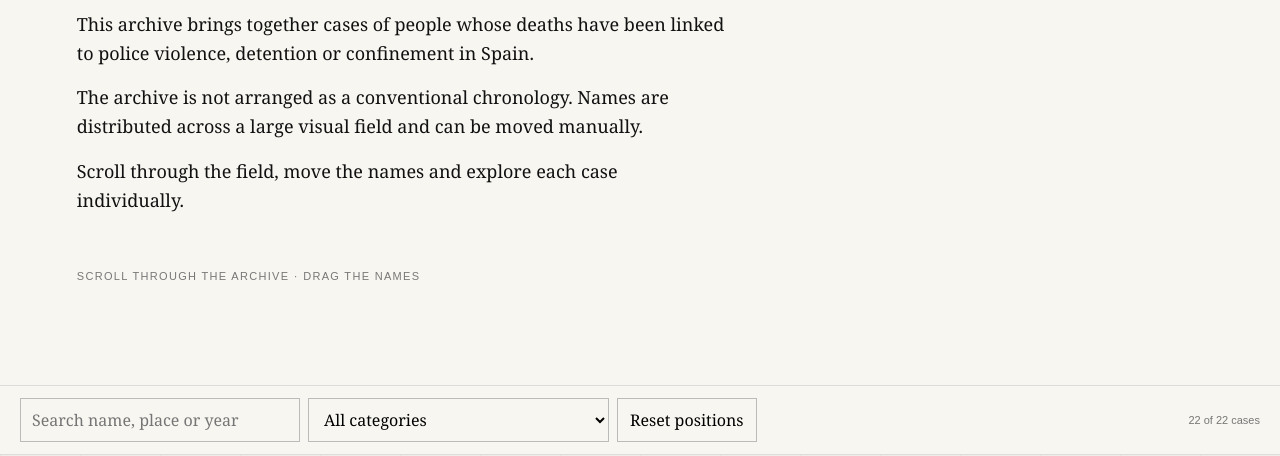
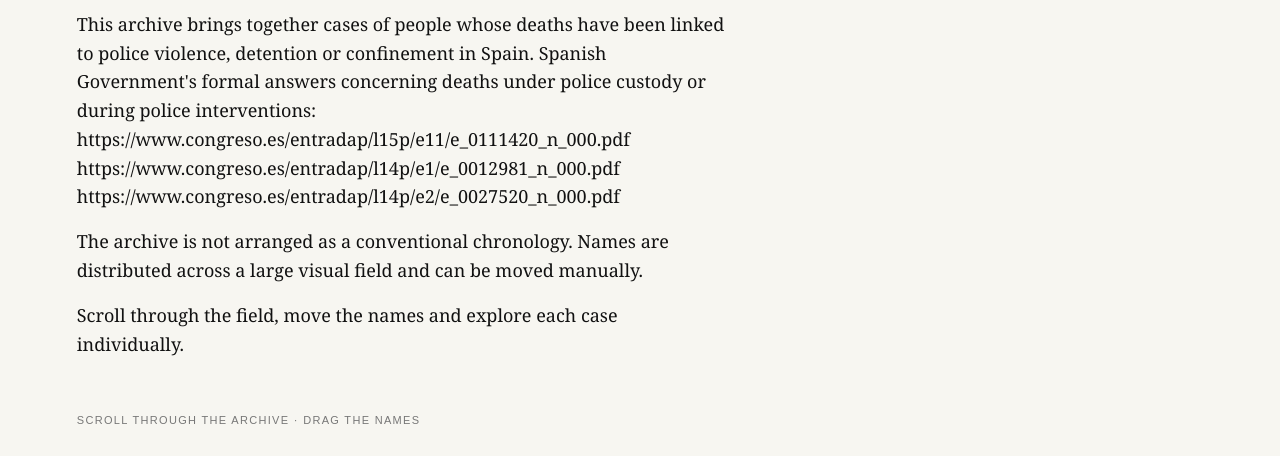
Before and after one commit to publicoversight/Muertes-Bajo-Custodia-Policial, a plain HTML site: page index.html in a window 1280 px wide. Shown: the part 344-800 px from the top of the page. Drawn offline with Linux system fonts and the light colour scheme.

Commit message:
added links index.html

```diff
--- a/index.html
+++ b/index.html
@@ -381,6 +381,12 @@ dialog::backdrop {
       This archive brings together cases of people whose deaths
       have been linked to police violence, detention or confinement
       in Spain.
+      Spanish Government's formal answers concerning deaths under
+      police custody or during police interventions:
+      https://www.congreso.es/entradap/l15p/e11/e_0111420_n_000.pdf
+      https://www.congreso.es/entradap/l14p/e1/e_0012981_n_000.pdf
+      https://www.congreso.es/entradap/l14p/e2/e_0027520_n_000.pdf
+
     </p>
 
     <p>
```
